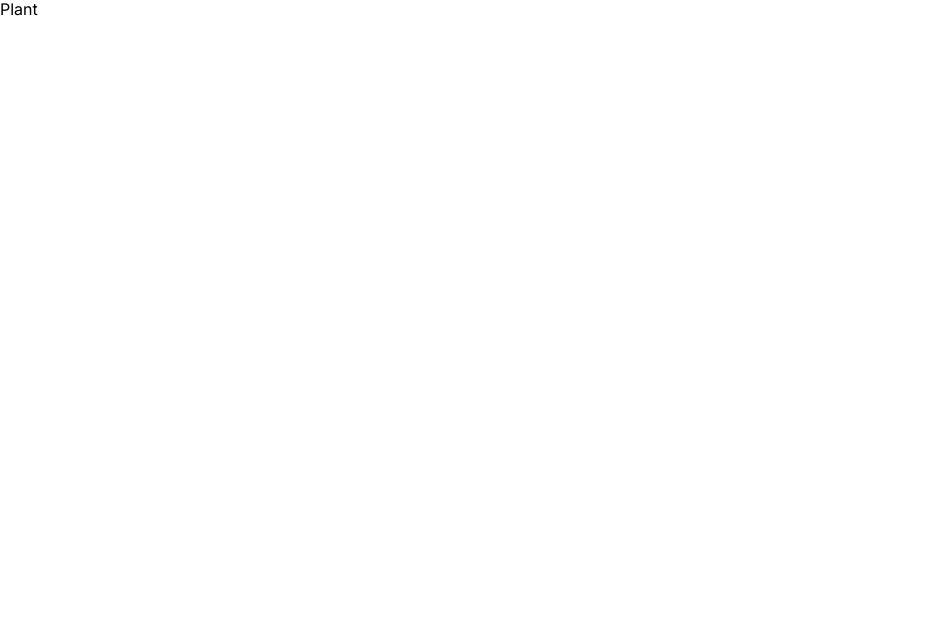
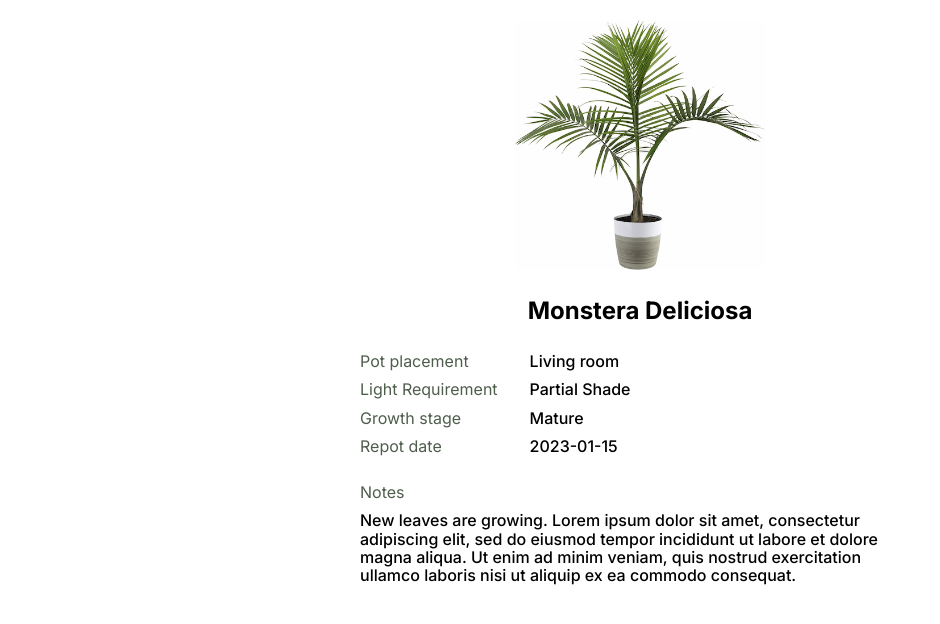
Before and after one commit to wunlei/home-plants-app, a React (Vite) app: page /plant/1 in a window 1280 px wide. Shown: the top 624 px of the page, without its empty margins (0-940 px from the left). Built offline with nearby package versions, Linux system fonts and the light colour scheme.

Commit message:
Add project: PlantPage

```diff
--- a/src/components/Card/Card.tsx
+++ b/src/components/Card/Card.tsx
@@ -1,4 +1,5 @@
 import { memo, useState } from "react";
+import { Link } from "react-router-dom";
 import { useAppSelector } from "@/state/hooks";
 import { selectPlantById } from "@/state/plants/plants.selectors";
 import { CardProps } from "@/components/Card/Card.types";
@@ -6,6 +7,7 @@ import Modal from "@/components/commons/Modal/Modal";
 import Button from "@/components/commons/Button/Button";
 import EditIcon from "@/assets/edit.svg";
 import ViewIcon from "@/assets/view.svg";
+import OpenIcon from "@/assets/open.svg";
 import EditPlant from "@/components/EditPlant/EditPlant";
 import ViewPlant from "@/components/ViewPlant/ViewPlant";
 import s from "./Card.module.scss";
@@ -46,6 +48,9 @@ function Card({ id }: CardProps) {
         <Button icon={<ViewIcon />} onClick={() => handleModalOpen(false)}>
           View
         </Button>
+        <Link to={`plant/${id}`} target="_blank">
+          <Button icon={<OpenIcon />} ghost></Button>
+        </Link>
       </div>
       <Modal isOpen={isModalOpen} onClose={handleModalClose}>
         {isEditing ? (
--- /dev/null
+++ b/src/pages/PlantPage/PlantPage.module.scss
@@ -0,0 +1,12 @@
+.container {
+  display: flex;
+  flex-direction: column;
+  row-gap: 1.7rem;
+  max-width: 600px;
+  margin: 0 auto;
+  padding: 20px;
+}
+
+.title {
+  align-self: center;
+}
--- a/src/pages/PlantPage/PlantPage.tsx
+++ b/src/pages/PlantPage/PlantPage.tsx
@@ -1,5 +1,27 @@
+import { useParams } from "react-router-dom";
+import { useAppSelector } from "@/state/hooks";
+import { selectPlantById } from "@/state/plants/plants.selectors";
+import Plant from "@/components/commons/Plant/Plant";
+import s from "./PlantPage.module.scss";
+
 function PlantPage() {
-  return <div>Plant</div>;
+  const { id } = useParams();
+
+  const plant = useAppSelector((state) => selectPlantById(state, id || ""));
+
+  if (!plant) {
+    return (
+      <div className={s.container}>
+        <h2 className={s.title}>No such plant</h2>
+      </div>
+    );
+  }
+
+  return (
+    <div className={s.container}>
+      <Plant plant={plant} />
+    </div>
+  );
 }
 
 export default PlantPage;
```
